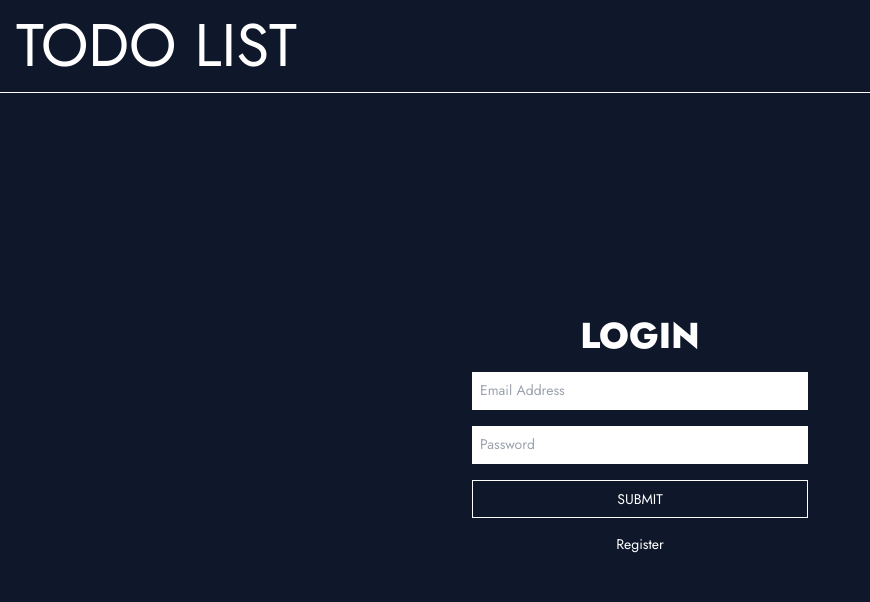
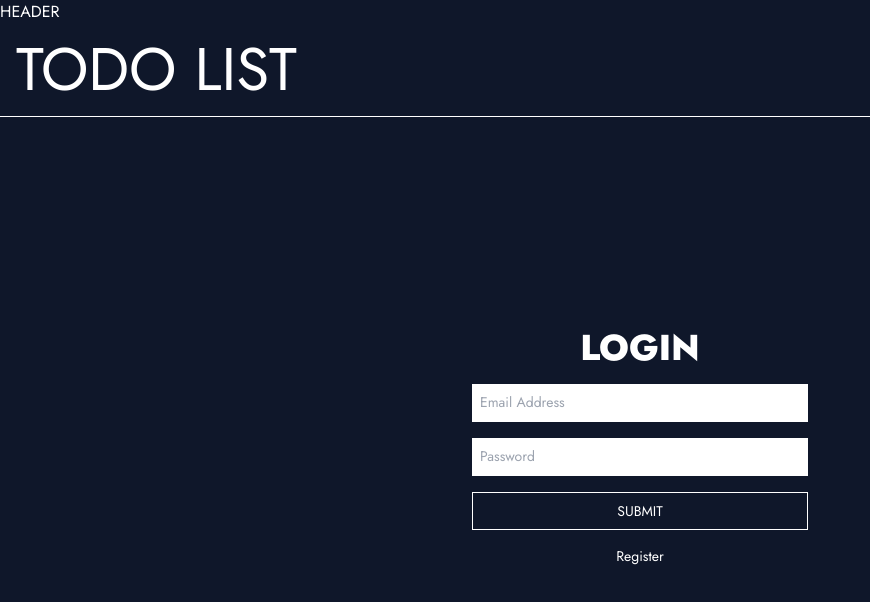
Before and after one commit to Juliandl88/todo-next-firebase, a Next.js app: page / in a window 1280 px wide. Shown: the top 602 px of the page, without its empty margins (0-870 px from the left). Built offline with nearby package versions, Linux system fonts and the light colour scheme; no server answers; some icons are missing.

Commit message:
se agrega modal

```diff
--- a/components/Header.js
+++ b/components/Header.js
@@ -6,6 +6,7 @@ export default function Header() {
 
     return (
         <>
+        HEADER
             {openModal && <Modal setOpenModal={setOpenModal} />}
             <div className='sticky top-0 w-full left-0 bg-inherit flex items-center justify-between p-4 border-b border-solid border-white'>
                 <h1 className='text-3xl select-none sm:text-6xl'>TODO LIST</h1>
--- a/components/Modal.js
+++ b/components/Modal.js
@@ -27,5 +27,6 @@ export default function Modal(props) {
             </div>
         </div>,
         _document.getElementById('portal')
+
     )
 }
```
